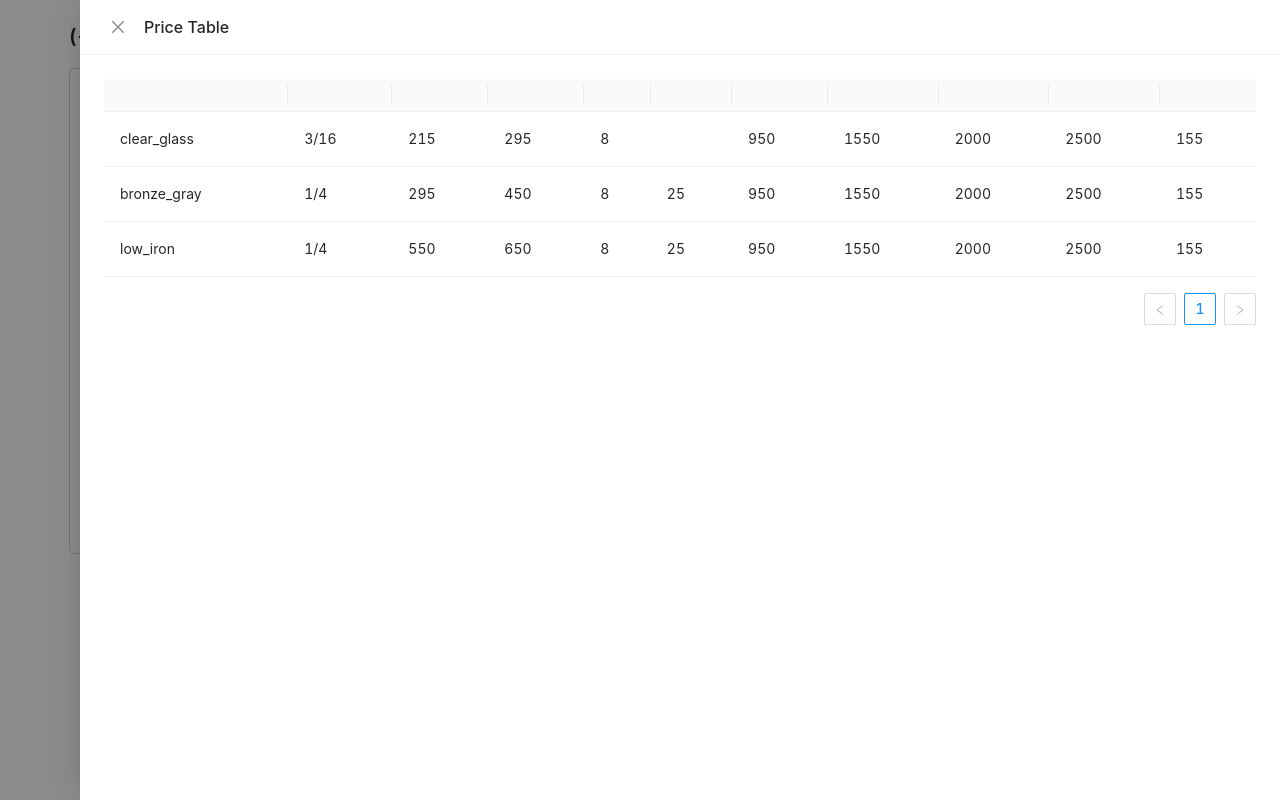
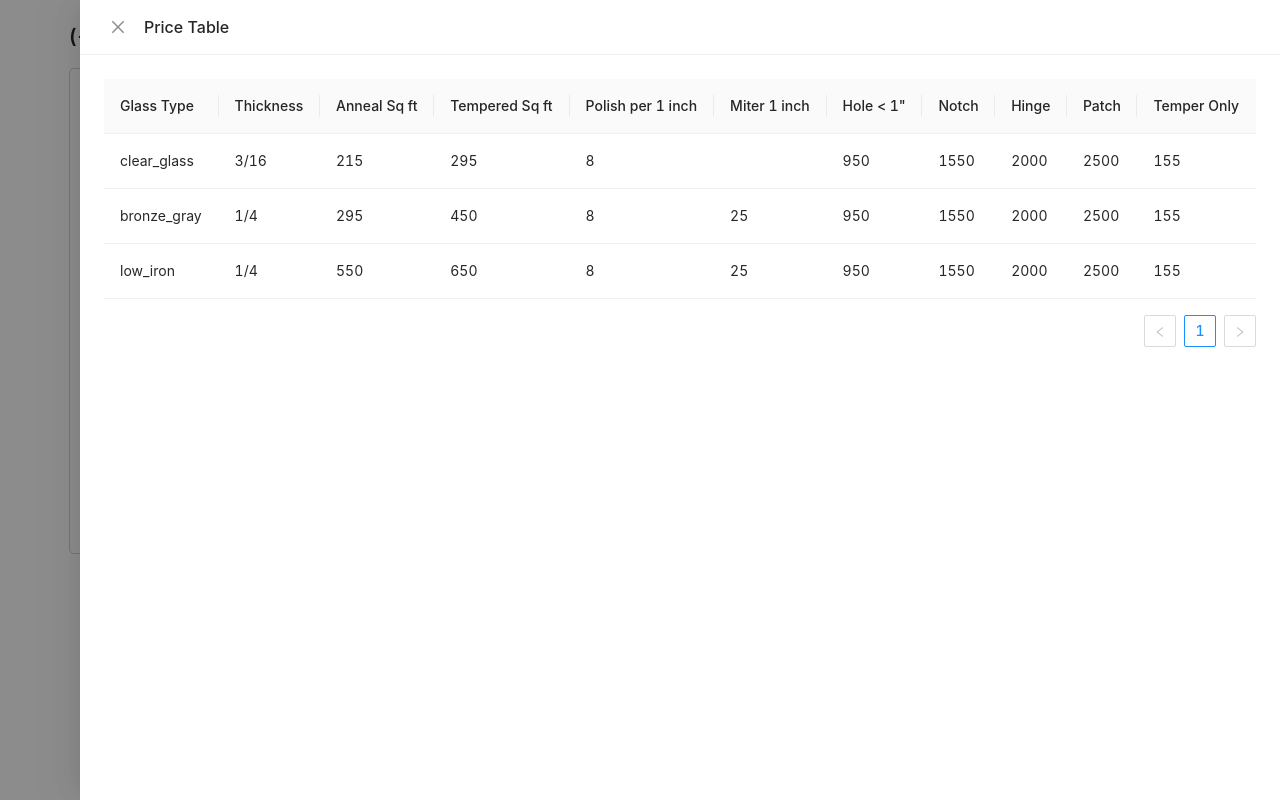
Before and after one commit to munjo5746/simple_menu, a React (Create React App) app: page / in a window 1280 px wide. Both pictures are taken after a click on the button "Price Table". Built offline with nearby package versions, Linux system fonts and the light colour scheme.

Commit message:
title of each column added back

```diff
--- a/src/app/PriceTable.tsx
+++ b/src/app/PriceTable.tsx
@@ -37,11 +37,13 @@ const PriceTable: React.FC = () => {
     );
 
     const columns = Object.keys(json[0]).map((key) => {
+        const title = TitleMap[key as FieldKey];
         return {
             dataIndex: key,
+            title,
             onCell: (data: DataType) => ({
                 data,
-                title: TitleMap[key as FieldKey],
+                title,
             }),
         };
     });
```
